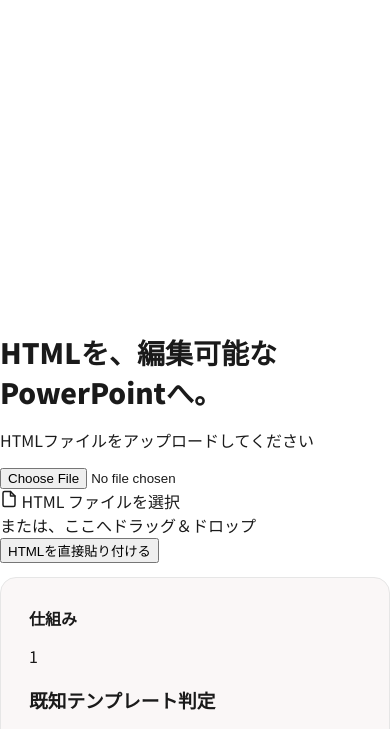
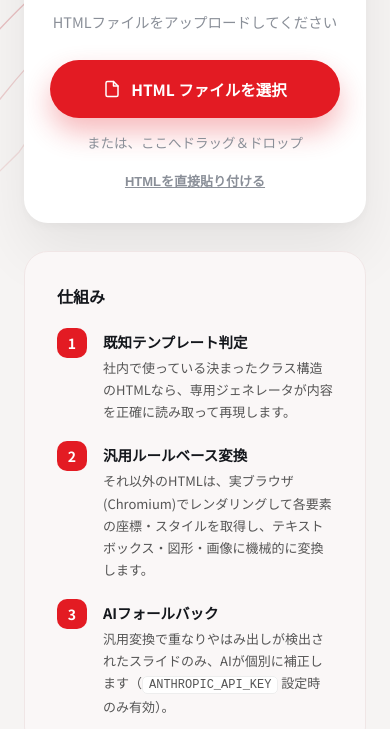
Before and after one commit to chikamm/html2pptx-app, a website: page html2pptx-app 3/public/index.html in a window 390 px wide. Shown: the part 337-1066 px from the top of the page. Drawn offline with Linux system fonts and the light colour scheme.

Commit message:
Update style.css

```diff
--- a/html2pptx-app 3/public/style.css
+++ b/html2pptx-app 3/public/style.css
@@ -1,54 +1,240 @@
 :root {
-  --red: #B50012;
-  --ink: #1a1a1a;
-  --muted: #777;
-  --border: #e6e6e6;
+  --red: #E31B23;
+  --red-dark: #B50012;
+  --ink: #14171c;
+  --body: #555;
+  --muted: #8a8f98;
+  --border: #ececec;
   --bg-card: #faf7f7;
+  --success: #1a9c54;
+  --error: #B50012;
+  --shadow-card: 0 30px 60px rgba(20, 20, 20, 0.07), 0 4px 12px rgba(20, 20, 20, 0.04);
 }
 * { box-sizing: border-box; }
+html, body { height: 100%; }
 body {
-  font-family: "Yu Gothic", "Hiragino Sans", "Noto Sans JP", -apple-system, sans-serif;
+  font-family: "Noto Sans JP", "Yu Gothic", "Hiragino Sans", -apple-system, sans-serif;
   color: var(--ink);
+  background: #f6f4f3;
+  margin: 0;
+  position: relative;
+  overflow-x: hidden;
+  min-height: 100vh;
+}
+
+.bg-lines {
+  position: fixed;
+  inset: 0;
+  z-index: 0;
+  pointer-events: none;
+  overflow: hidden;
+}
+.bg-lines svg { position: absolute; right: 0; top: 0; width: 60vw; height: 100%; min-width: 700px; }
+
+.topbar {
+  position: relative;
+  z-index: 1;
+  padding: 28px 36px 0;
+}
+.logo-lockup { display: inline-flex; align-items: center; gap: 10px; }
+.logo-icon {
+  position: relative;
+  width: 40px;
+  height: 40px;
+  border-radius: 12px;
+  border: 1.5px solid #1c1f24;
+  display: flex;
+  align-items: center;
+  justify-content: center;
+  color: #1c1f24;
   background: #fff;
-  margin: 0;
 }
-.wrap { max-width: 760px; margin: 0 auto; padding: 56px 24px 80px; }
-h1 { font-size: 28px; font-weight: 900; margin: 0 0 12px; }
-.lead { color: var(--muted); line-height: 1.7; margin: 0 0 32px; }
-.panel {
-  border: 1px solid var(--border);
-  border-radius: 16px;
-  padding: 28px;
-  margin-bottom: 24px;
+.logo-badge {
+  position: absolute;
+  right: -6px;
+  bottom: -6px;
+  width: 20px;
+  height: 20px;
+  background: var(--red);
+  color: #fff;
+  font-size: 11px;
+  font-weight: 900;
+  border-radius: 6px;
+  display: flex;
+  align-items: center;
+  justify-content: center;
 }
-.panel.muted { background: var(--bg-card); }
-.tabs { display: flex; gap: 8px; margin-bottom: 20px; }
-.tab {
-  border: 1px solid var(--border);
+.logo-text { font-size: 15px; font-weight: 700; color: #1c1f24; }
+.logo-text .hl { color: var(--red); }
+
+.stage {
+  position: relative;
+  z-index: 1;
+  min-height: calc(100vh - 90px);
+  display: flex;
+  flex-direction: column;
+  align-items: center;
+  justify-content: center;
+  gap: 28px;
+  padding: 40px 24px 80px;
+}
+
+.upload-card {
+  width: 100%;
+  max-width: 620px;
   background: #fff;
-  border-radius: 30px;
-  padding: 8px 18px;
-  font-size: 14px;
-  font-weight: 700;
-  color: var(--muted);
-  cursor: pointer;
+  border-radius: 32px;
+  box-shadow: var(--shadow-card);
+  padding: 56px 48px 44px;
+  text-align: center;
+  transition: box-shadow 0.2s ease, transform 0.15s ease;
 }
-.tab.active { background: var(--red); color: #fff; border-color: var(--red); }
-.hidden { display: none; }
-#fileInput { display: block; width: 100%; }
-#htmlInput { width: 100%; height: 220px; font-family: monospace; font-size: 12px; padding: 12px; border-radius: 10px; border: 1px solid var(--border); resize: vertical; }
-.primary {
-  margin-top: 20px;
-  background: linear-gradient(135deg, #B50012, #FF0D14);
+.upload-card.dragover {
+  box-shadow: 0 30px 70px rgba(227, 27, 35, 0.18), 0 4px 12px rgba(0, 0, 0, 0.05);
+  transform: scale(1.005);
+}
+
+.upload-icon {
+  width: 108px;
+  height: 108px;
+  margin: 0 auto 32px;
+  border-radius: 50%;
+  background: var(--red);
+  display: flex;
+  align-items: center;
+  justify-content: center;
+  box-shadow: 0 20px 40px rgba(227, 27, 35, 0.35), 0 0 0 18px rgba(227, 27, 35, 0.07);
+}
+
+h1 {
+  font-size: 34px;
+  font-weight: 900;
+  line-height: 1.35;
+  margin: 0 0 14px;
+  letter-spacing: -0.01em;
+}
+
+.sub { color: var(--muted); font-size: 14.5px; margin: 0 0 28px; }
+
+.mode-panel { display: flex; flex-direction: column; align-items: center; gap: 14px; }
+.mode-panel.hidden { display: none; }
+
+.upload-btn {
+  width: 100%;
+  display: flex;
+  align-items: center;
+  justify-content: center;
+  gap: 10px;
+  background: var(--red);
   color: #fff;
   border: none;
   border-radius: 30px;
-  padding: 14px 28px;
-  font-size: 15px;
+  padding: 18px 28px;
+  font-size: 15.5px;
   font-weight: 700;
   cursor: pointer;
+  box-shadow: 0 14px 28px rgba(227, 27, 35, 0.3);
+  transition: transform 0.15s ease, box-shadow 0.15s ease, opacity 0.15s ease;
 }
-.primary:disabled { opacity: 0.5; cursor: default; }
-.status { margin-top: 14px; font-size: 13px; color: var(--muted); white-space: pre-wrap; }
-.panel h2 { font-size: 16px; margin: 0 0 14px; }
-.panel ol { margin: 0; padding-left: 20px; line-height: 1.8; font-size: 14px; color: #444; }
+.upload-btn:hover { transform: translateY(-1px); box-shadow: 0 18px 34px rgba(227, 27, 35, 0.36); }
+.upload-btn:disabled { opacity: 0.6; cursor: default; }
+
+.drop-hint { color: var(--muted); font-size: 13.5px; }
+.drop-file {
+  font-size: 13px;
+  font-weight: 700;
+  color: var(--ink);
+  background: var(--bg-card);
+  border: 1px solid #f0e6e6;
+  border-radius: 20px;
+  padding: 6px 16px;
+  display: none;
+}
+.drop-file.show { display: inline-block; }
+
+#htmlInput {
+  width: 100%;
+  height: 200px;
+  font-family: "SFMono-Regular", Consolas, monospace;
+  font-size: 12px;
+  padding: 14px;
+  border-radius: 12px;
+  border: 1px solid var(--border);
+  background: #fcfcfc;
+  resize: vertical;
+}
+#htmlInput:focus { outline: none; border-color: var(--red); background: #fff; }
+
+.switch-link {
+  margin-top: 18px;
+  background: none;
+  border: none;
+  color: var(--muted);
+  font-size: 13px;
+  font-weight: 700;
+  text-decoration: underline;
+  cursor: pointer;
+}
+.switch-link:hover { color: var(--red); }
+
+.btn-spinner {
+  width: 16px;
+  height: 16px;
+  border-radius: 50%;
+  border: 2.5px solid rgba(255, 255, 255, 0.4);
+  border-top-color: #fff;
+  animation: spin 0.7s linear infinite;
+}
+@keyframes spin { to { transform: rotate(360deg); } }
+
+.status {
+  margin-top: 18px;
+  font-size: 13px;
+  line-height: 1.7;
+  white-space: pre-wrap;
+  border-radius: 12px;
+}
+.status:empty { margin-top: 0; }
+.status.info { color: var(--muted); }
+.status.success { color: var(--success); background: #eefaf2; border: 1px solid #d4f0de; padding: 12px 16px; font-weight: 600; }
+.status.error { color: var(--error); background: #fdf1f2; border: 1px solid #f6d4d7; padding: 12px 16px; font-weight: 600; }
+
+.panel.muted.how {
+  width: 100%;
+  max-width: 620px;
+  background: var(--bg-card);
+  border: 1px solid #f0e6e6;
+  border-radius: 24px;
+  padding: 32px;
+}
+.panel h2 { font-size: 16px; margin: 0 0 20px; font-weight: 900; }
+.steps { display: flex; flex-direction: column; gap: 18px; }
+.step { display: flex; gap: 16px; align-items: flex-start; }
+.step-no {
+  flex-shrink: 0;
+  width: 30px;
+  height: 30px;
+  border-radius: 10px;
+  background: var(--red);
+  color: #fff;
+  font-weight: 700;
+  font-size: 14px;
+  display: flex;
+  align-items: center;
+  justify-content: center;
+}
+.step-body h3 { font-size: 14.5px; margin: 3px 0 5px; font-weight: 700; }
+.step-body p { margin: 0; font-size: 13px; color: var(--body); line-height: 1.7; }
+.step-body code {
+  background: #fff;
+  border: 1px solid #eee;
+  border-radius: 5px;
+  padding: 1px 6px;
+  font-size: 12px;
+}
+
+@media (max-width: 640px) {
+  .upload-card { padding: 40px 26px 32px; border-radius: 24px; }
+  h1 { font-size: 26px; }
+  .upload-icon { width: 84px; height: 84px; }
+}
```
